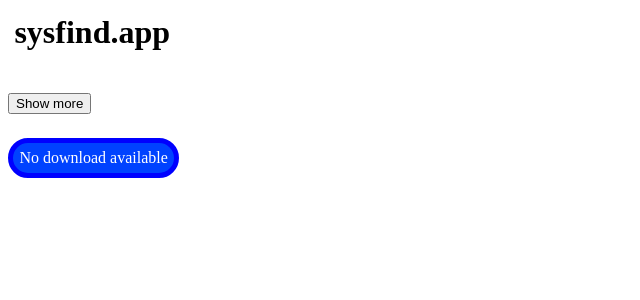
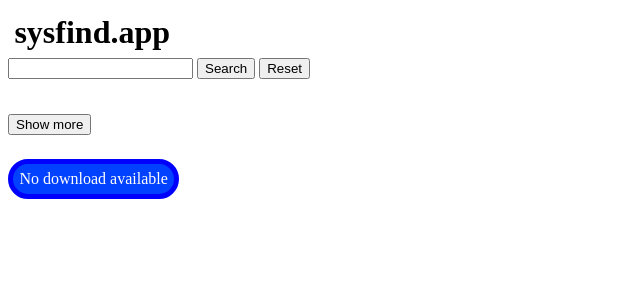
Before and after one commit to Delfi-CH/sysfind-application, a SvelteKit app: page / in a window 1280 px wide. Shown: the top 300 px of the page, without its empty margins (0-640 px from the left). Built offline with nearby package versions, Linux system fonts and the light colour scheme; no server answers.

Commit message:
feat: add fuzzy search

```diff
--- a/package.json
+++ b/package.json
@@ -18,7 +18,8 @@
     "@tauri-apps/plugin-http": "^2.5.7",
     "@tauri-apps/plugin-opener": "^2",
     "@tauri-apps/plugin-shell": "^2.3.5",
-    "axios": "^1.13.6"
+    "axios": "^1.13.6",
+    "fuse.js": "^7.1.0"
   },
   "devDependencies": {
     "@sveltejs/adapter-static": "^3.0.6",
--- /dev/null
+++ b/src/lib/components/FuzzySearch.svelte
@@ -0,0 +1,29 @@
+<script>
+// @ts-nocheck
+
+    import Fuse from "fuse.js"
+    import { onMount } from 'svelte';
+
+    let {osNames, onSearch, onReset} = $props()
+
+    let searchParam = $state("")
+
+    const options = {includeScore: true, keys: ["name"]}
+    function handleSearch() {
+        event.preventDefault()
+        const fuse = new Fuse(osNames, options)
+        const result = fuse.search(searchParam)
+        onSearch(result.map((value)=> ({id: value.item.id,name: value.item.name, score: value.score})))
+    }
+    function handleReset() {
+        onReset()
+    }
+</script>
+
+<main>
+    <div>
+        <input type="text" bind:value={searchParam}>
+        <button onclick={handleSearch}>Search</button>
+        <button onclick={handleReset}>Reset</button>
+    </div>
+</main>
--- a/src/lib/components/OsListItem.svelte
+++ b/src/lib/components/OsListItem.svelte
@@ -1,5 +1,5 @@
 <script>
-    let {os} = $props()
+    let {os, className} = $props()
     import Downloader from "./Downloader.svelte";
     import OsViewer from "./OsViewer.svelte";
     let showDetails = $state(false)
@@ -10,6 +10,7 @@
 </script>
 
 <main>
+    <div class={className}>
     <h1>{os.name} {os.version} <button onclick={handleDetailViewing}>Show more</button></h1>
     {#if showDetails}
        <OsViewer os={os}></OsViewer>
@@ -19,6 +20,7 @@
     {:else}
         <p class="noDownload">No download available</p>
     {/if}
+    </div>
 </main>
 
 <style>
@@ -31,4 +33,7 @@
         border-radius: 2rem;
         cursor: not-allowed;
     }
+    .invisible {
+        display: none;
+    }
 </style>
--- a/src/routes/+page.svelte
+++ b/src/routes/+page.svelte
@@ -4,26 +4,52 @@
   import {getAllOs } from "$lib/fetch.js"
   import { onMount } from 'svelte';
   import TheButtonThatLaunchesHalfLife from "$lib/components/TheButtonThatLaunchesHalfLife.svelte";
-  import {resolve} from "$app/paths";
   import Navbar from "$lib/components/Navbar.svelte";
   import OsListItem from "$lib/components/OsListItem.svelte";
-
+  import FuzzySearch from "$lib/components/FuzzySearch.svelte";
 
   let data = $state([{}])
+  let displayData = $state([{}])
+  let osNames = $state([])
 
   onMount(async ()=> {
     const result = await getAllOs()
     data = result
+    displayData = data
+    osNames = result.map((data)=>({id: data.id, name: data.name +" "+ data.version}))
   })
+
+  function handleSearch(searchResult) {
+    if (searchResult.length < 1) {
+      displayData = []
+      return;
+    }
+    let result = []
+
+    searchResult.forEach(element => {
+      result = [...result, $state.snapshot(data).find((os)=> os.id === element  .id)]
+    });
+    displayData = result
+  }
+
+  function resetSearch() {
+    displayData = data
+  }
+
+  function isVisibleId(id) {
+    return $state.snapshot(displayData.find((os) => os.id == id)) ? true : false
+  }
 
 </script>
 
 <main class="container">
   <Navbar></Navbar>
-
+  <FuzzySearch osNames={osNames} onSearch={handleSearch} onReset={(()=> displayData = data)}></FuzzySearch>
   <div>
     {#each data as os (os.id)}
-      <OsListItem os={os}></OsListItem>
+      <OsListItem os={os} className={!isVisibleId(os.id) ? "invisible" : ""} />
+    {:else}
+      <p>Nothing was found...</p>
     {/each}
   </div>
   <!---<TheButtonThatLaunchesHalfLife steamAppId=220 text="full life" style=true></TheButtonThatLaunchesHalfLife>-->
```
Also changed, not shown: 1 other file (tests, documents, lock files or other folders).
